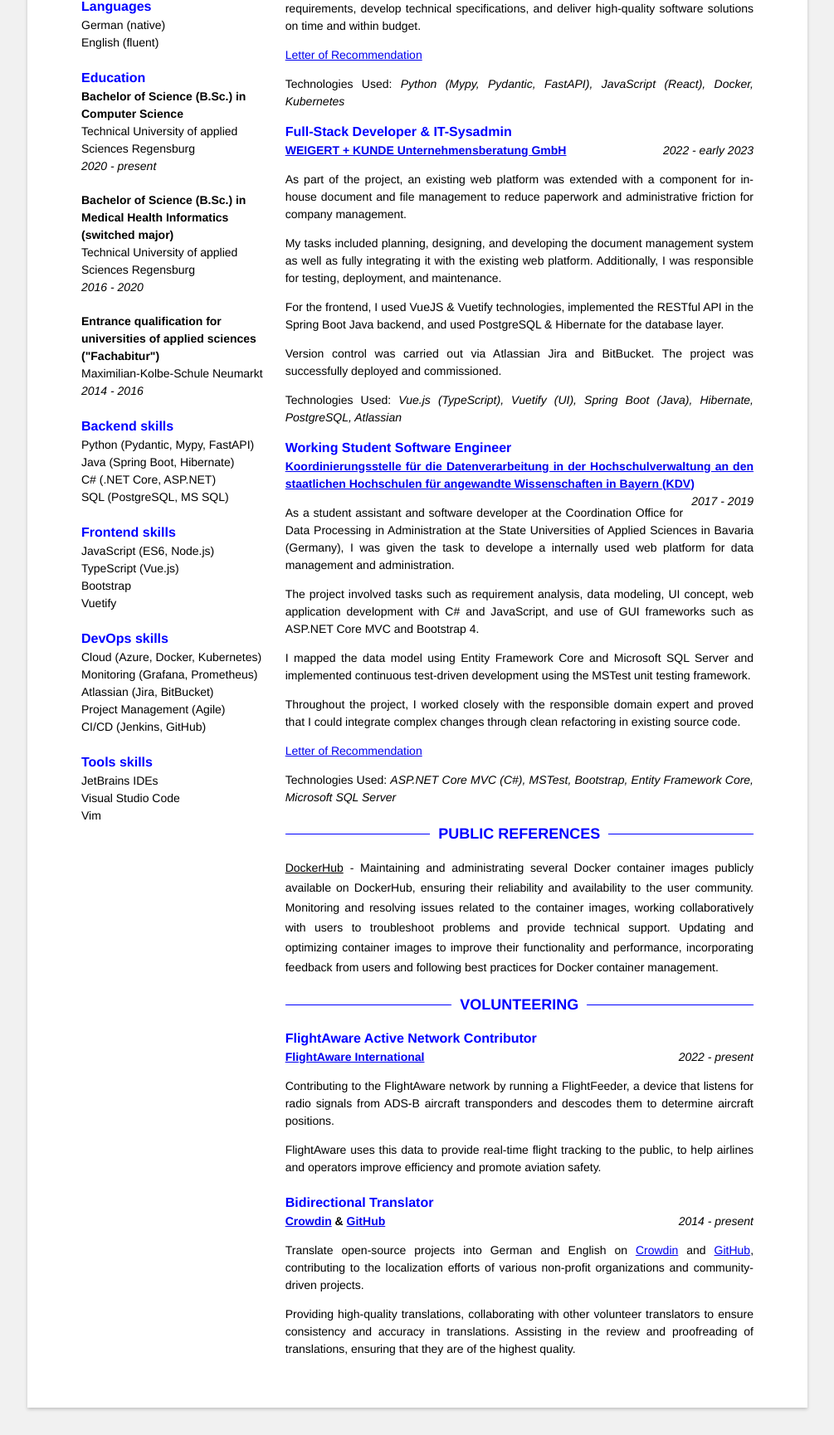
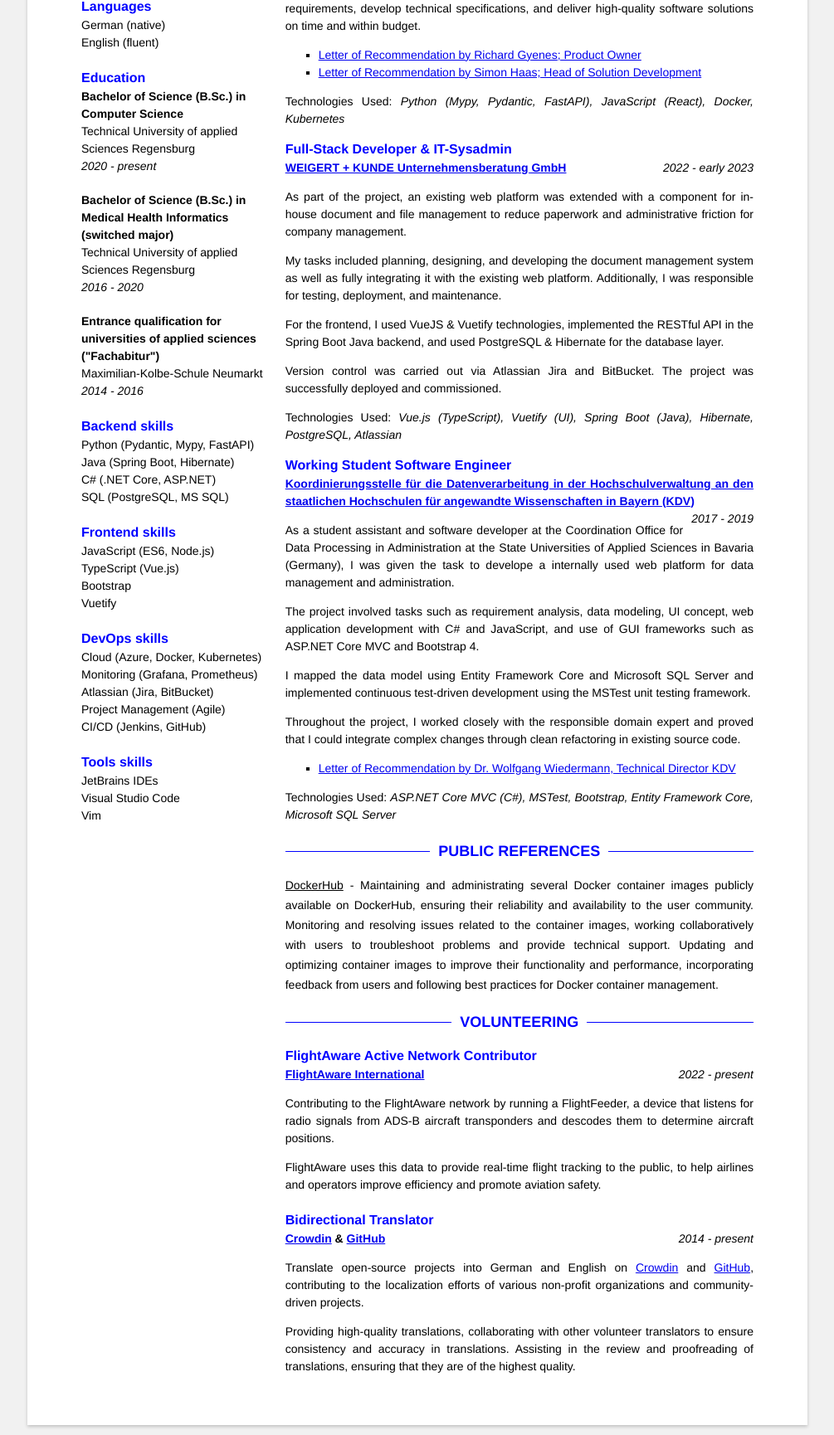
Before and after one commit to dotWee/dotWee.github.io, a Jekyll site: the page built from resume.html, in a window 1280 px wide, cut to the strip 843-2573 px from the top of the page. Shown: the whole strip at 83% size, without its empty margins (137-1142 px from the left). Built offline with Jekyll 4.4.1, drawn with Linux system fonts in a browser that asks for light colours.

Commit message:
feat: New 'files' section for the Resume w/ updated letters of recommendation

```diff
--- a/_data/resume.yml
+++ b/_data/resume.yml
@@ -78,7 +78,12 @@
       - As a software engineer at Awesome Technologies Innovationslabor GmbH, I am responsible for developing and maintaining software solutions for clients in the german healthcare and medical technology sectors.
       - My role involves collaborating with cross-functional teams to design and implement software applications that meet the needs of the client and comply with industry standards and government regulations.
       - I work closely with product managers, designers, and other stakeholders to define project requirements, develop technical specifications, and deliver high-quality software solutions on time and within budget.
-      - <a href="/assets/files/2024-03-19_Letter-of-Reference_Awesome.pdf">Letter of Recommendation</a>
+    files:
+      - title: Letter of Recommendation by Richard Gyenes; Product Owner
+        path: /assets/files/2024-03-19_Letter-of-Reference_Richard-Gyenes.pdf
+      - title: Letter of Recommendation by Simon Haas; Head of Solution Development
+        path: /assets/files/2024-06-07_Letter-of-Reference_Simon-Haas.pdf
+
     technologies_used: Python (Mypy, Pydantic, FastAPI), JavaScript (React), Docker, Kubernetes
 
   - role: Full-Stack Developer & IT-Sysadmin
@@ -99,7 +104,9 @@
       - The project involved tasks such as requirement analysis, data modeling, UI concept, web application development with C# and JavaScript, and use of GUI frameworks such as ASP.NET Core MVC and Bootstrap 4.
       - I mapped the data model using Entity Framework Core and Microsoft SQL Server and implemented continuous test-driven development using the MSTest unit testing framework.
       - Throughout the project, I worked closely with the responsible domain expert and proved that I could integrate complex changes through clean refactoring in existing source code.
-      - <a href="/assets/files/2019-06-11_Letter-Of-Recommendation_KDV.pdf">Letter of Recommendation</a>
+    files:
+      - title: Letter of Recommendation by Dr. Wolfgang Wiedermann, Technical Director KDV
+        path: /assets/files/2019-06-11_Letter-Of-Recommendation_KDV.pdf
     technologies_used: ASP.NET Core MVC (C#), MSTest, Bootstrap, Entity Framework Core, Microsoft SQL Server
 
 projects:
--- a/_includes/resume_experience.html
+++ b/_includes/resume_experience.html
@@ -11,6 +11,7 @@
             {{exp.company}}
             <span class="time">{{exp.time}}</span>
         </div>
+
         {% if exp.details %}
         <div class="details">
             {% for sentence in exp.details %}
@@ -18,6 +19,17 @@
             {% endfor %}
         </div>
         {% endif %}
+
+        {% if exp.files %}
+        <div class="details">
+            <ul>
+                {% for file in exp.files %}
+                <li><a href="{{file.path | relative_url}}">{{file.title}}</a></li>
+                {% endfor %}
+            </ul>
+        </div>
+        {% endif %}
+
         <p class="technologies">Technologies Used: <i>{{exp.technologies_used}}</i></p>
     </div>
 
--- a/_sass/includes/resume/experience.scss
+++ b/_sass/includes/resume/experience.scss
@@ -19,6 +19,9 @@
         }
         .details {
             @include body-text;
+            ul {
+                list-style-type: square;
+            }
         }
         .technologies {
             @include body-text;
```
Also changed, not shown: 3 other files.
